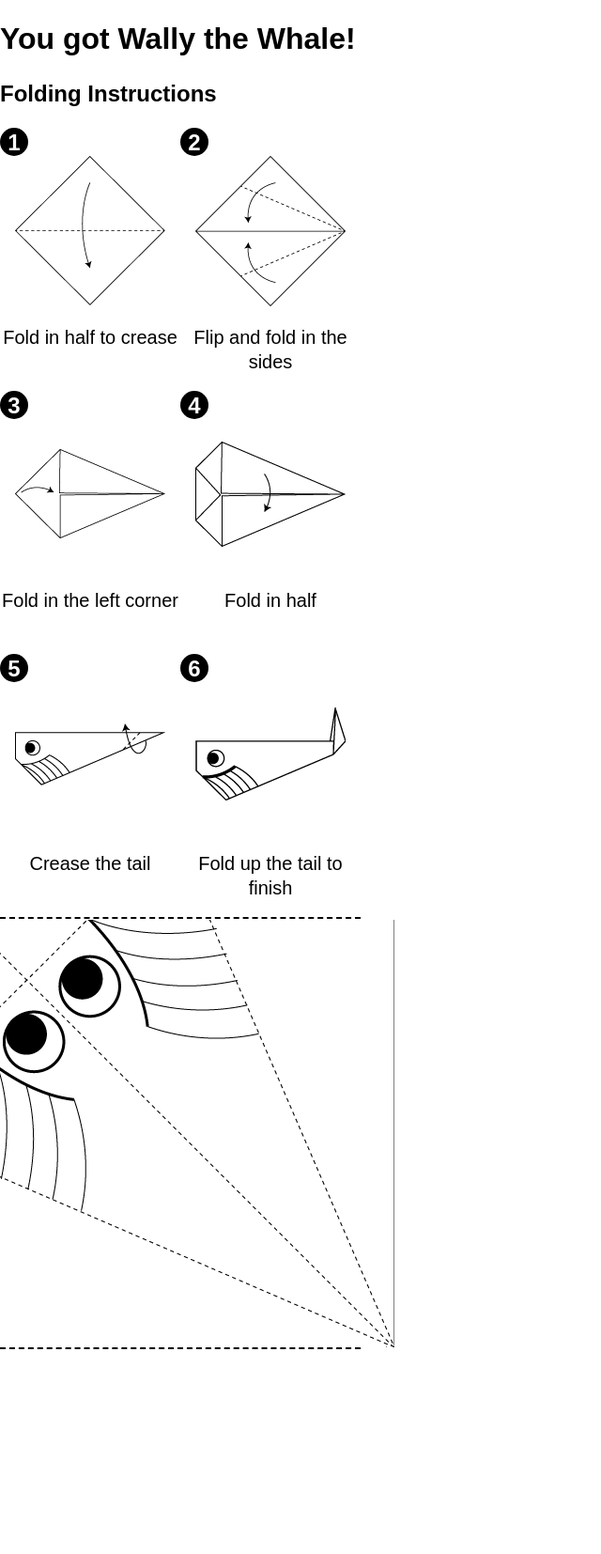
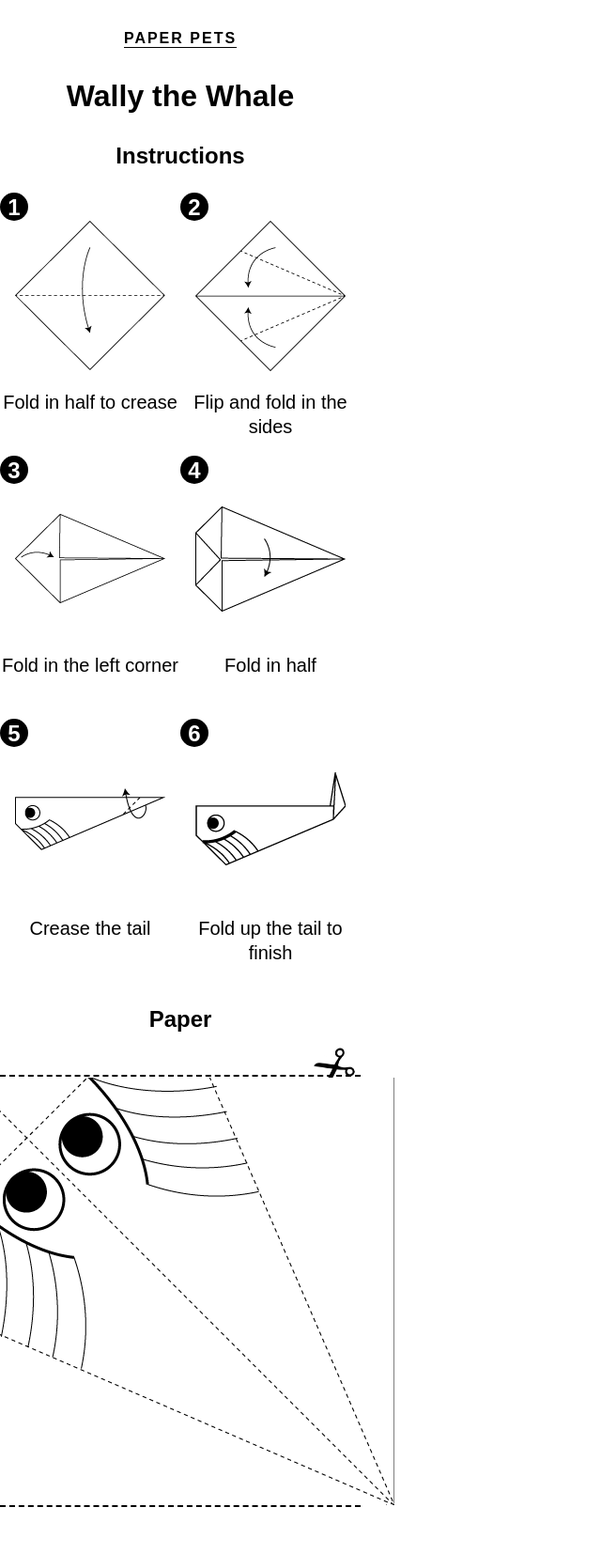
Before and after one commit to bfirsh/paperpets, a Flask app: page /sample/ in a window 1280 px wide. Shown: the whole page at 94% size, without its empty margins (0-640 px from the left). Before the commit the page ends 1436 px from the top, so only its background shows below. Run offline with Flask 2, Linux system fonts and the light colour scheme.

Commit message:
scissors + layout

```diff
--- a/templates/edition.html
+++ b/templates/edition.html
@@ -6,14 +6,44 @@
     body {
       font-family:'Quicksand', sans-serif;
       width: 384px;
-      padding: 0px;
+      padding: 20px 0px;
       margin: 0px;
       line-height: 1.3;
     }
 
     h1 {
-      word-wrap: break-word;
+      text-align: center;
+      text-transform: uppercase;
+      letter-spacing: 2px;
+      font-size: 1em;
+      margin-bottom: 30px;
     }
+
+    h1 span {
+        padding-bottom: 1px;
+        border-bottom: 1px solid black;
+    }
+
+    h2 {
+        text-align: center;
+        word-wrap: break-word;
+        font-size: 2em;
+    }
+
+    h3 {
+        text-align: center;
+        font-size: 1.5em;
+      }
+
+      .paper-wrapper {
+        background-image: url('/static/scissors.png');
+        background-repeat: no-repeat;
+        background-position: top right;
+        background-size: 54px;
+        padding-top: 40px;
+        margin-top: -20px;
+
+      }
 
     .paper {
         /* full width of paper, inc margins */
@@ -21,7 +51,7 @@
         border-top: 2px dashed #000;
         border-bottom: 2px dashed #000;
         position: relative;
-        margin-bottom: 20px;
+        margin-bottom: 30px;
       }
 
       .paper .square {
@@ -53,7 +83,7 @@
 
     .instructions {
       padding: 0;
-      margin: 0;
+      margin: 0 0 10px 0;
     }
 
     .instructions li {
@@ -104,9 +134,11 @@
       </div>
     {% else %}
 
-    <h1>You got {{ meta.name }}!</h1>
+      <h1><span>Paper Pets</span></h1>
 
-  <h2>Folding Instructions</h2>
+    <h2>{{ meta.name }}</h2>
+
+  <h3>Instructions</h3>
   <ol class="instructions clearfix">
     {% for step in meta.steps %}
     <li>
@@ -118,9 +150,11 @@
       </li>
       {% endfor %}
     </ol>
-
-  <div class="paper">
-    <img src="/static/pets/{{ pet }}/paper.png" />
+    <h3>Paper</h3>
+    <div class="paper-wrapper">
+    <div class="paper">
+      <img src="/static/pets/{{ pet }}/paper.png" />
+    </div>
   </div>
 
   {% endif %}
```
Also changed, not shown: static/scissors.png (added).
